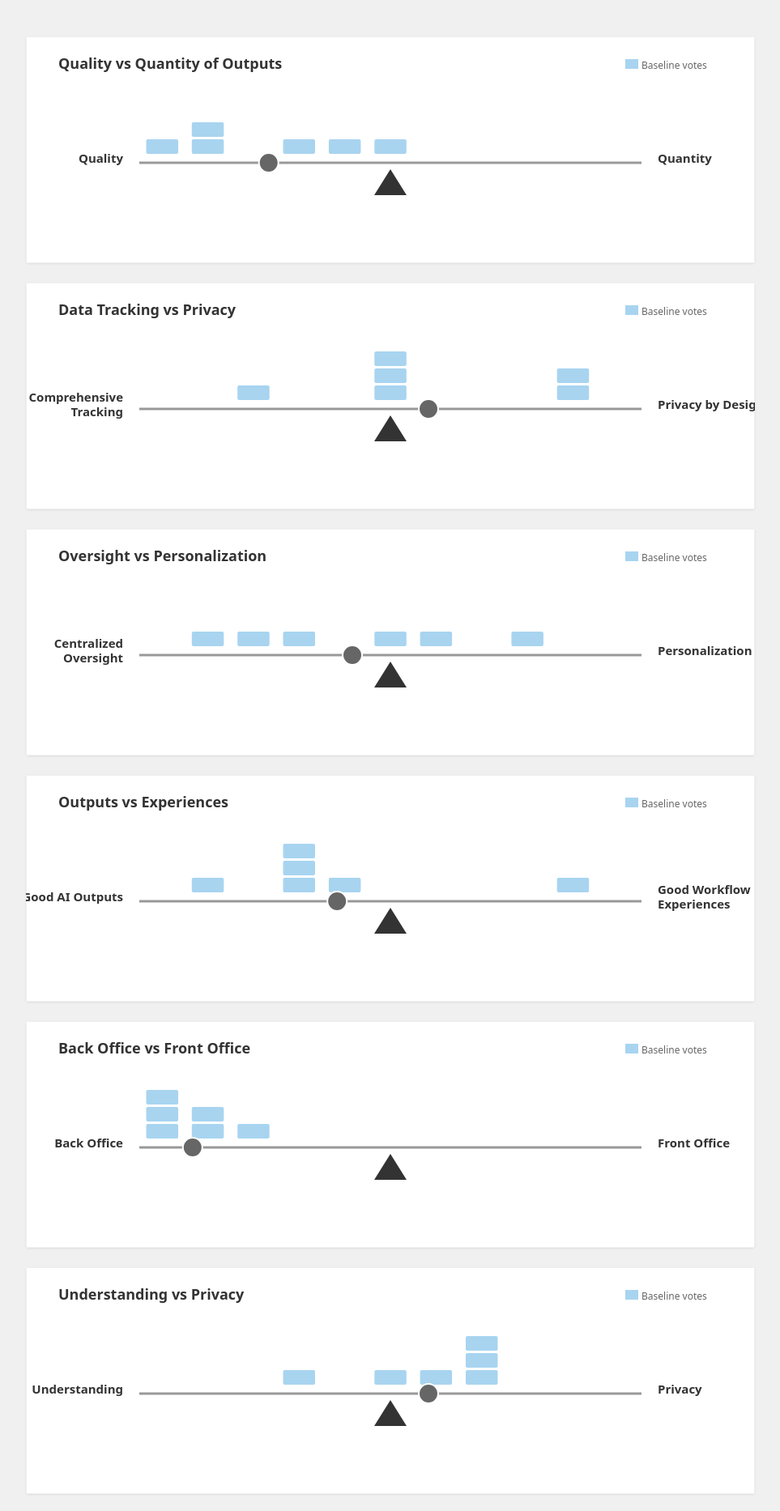
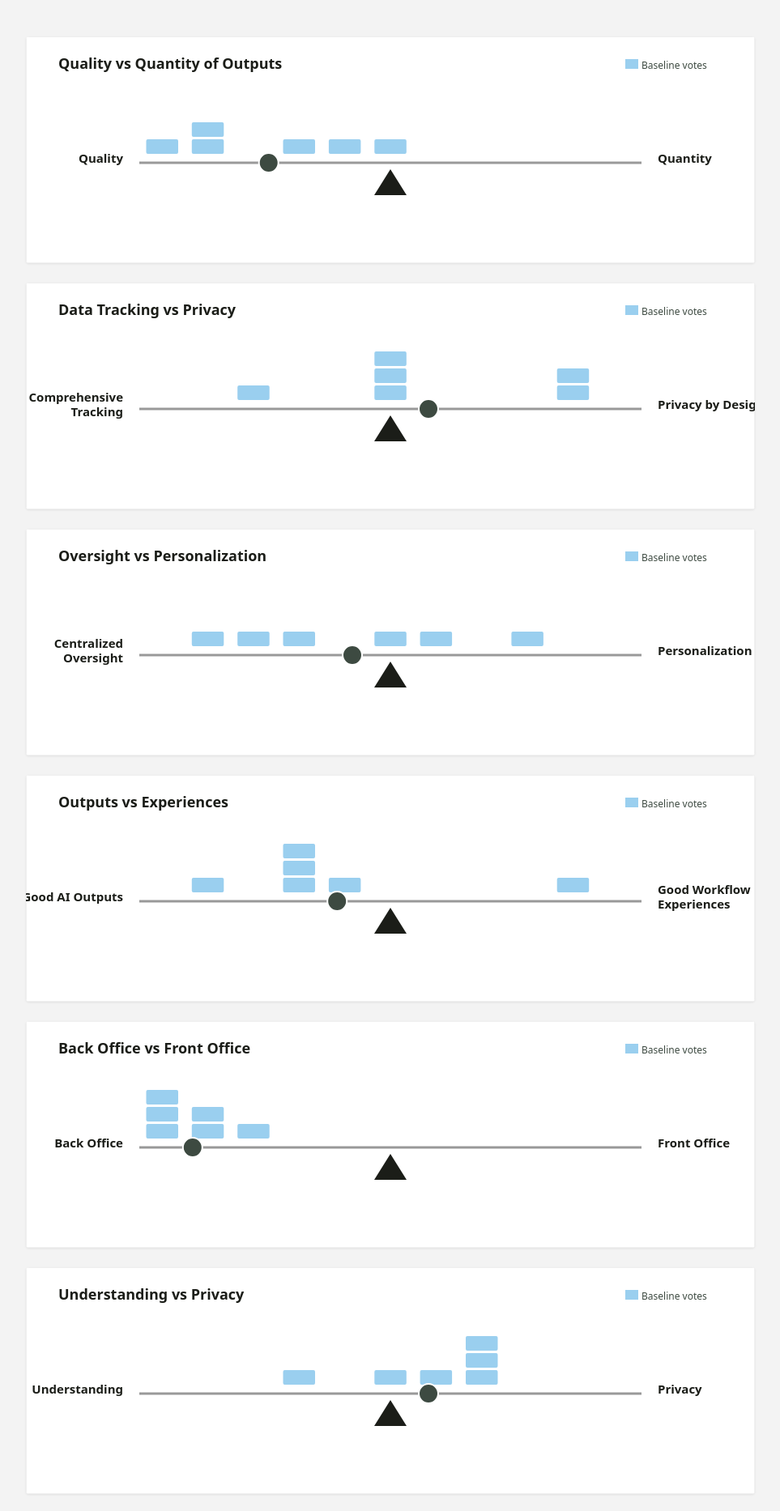
Before and after one commit to TUG-Work/intension-viewer, a website: page public/index.html in a window 1280 px wide. Shown: the part 122-1988 px from the top of the page at 81% size, without its empty margins (152-1115 px from the left). Drawn offline with Linux system fonts and the light colour scheme.

Commit message:
Apply TUG brand colors from Feb 2024 brand book
- Background: #f3f3f3 (BG Light)
- Text: #1b1d18 (Eclipse)
- Headers: #1b1d18 (Eclipse)
- Vote blocks: #9acfef (Them Light)
- Secondary text: #3d4a41 (Eclipse Medium)

```diff
--- a/public/index.html
+++ b/public/index.html
@@ -11,8 +11,8 @@
       max-width: 960px;
       margin: 0 auto;
       padding: 48px 24px;
-      background: #f0f0f0;
-      color: #333;
+      background: #f3f3f3;
+      color: #1b1d18;
     }
     header { text-align: center; margin-bottom: 48px; }
     h1 { font-size: 28px; font-weight: 600; margin: 0 0 8px 0; }
@@ -49,9 +49,9 @@
   <text x="40" y="40"
         font-family="system-ui, -apple-system, sans-serif"
         font-size="18" font-weight="600"
-        fill="#333333">Quality vs Quantity of Outputs</text>
-  <rect x="740" y="28" width="16" height="12" fill="#a8d4f0"/>
-  <text x="760" y="40" font-family="system-ui" font-size="12" fill="#666666">Baseline votes</text>
+        fill="#1b1d18">Quality vs Quantity of Outputs</text>
+  <rect x="740" y="28" width="16" height="12" fill="#9acfef"/>
+  <text x="760" y="40" font-family="system-ui" font-size="12" fill="#3d4a41">Baseline votes</text>
   <!-- Continuum line -->
   <line x1="140" y1="156"
         x2="760" y2="156"
@@ -59,19 +59,19 @@
 
   <!-- Fulcrum triangle -->
   <polygon points="450,164 430,196 470,196"
-           fill="#333333"/>
-  <rect x="148.5" y="127.0" width="39.5" height="18" fill="#a8d4f0" rx="2"/>
-  <rect x="204.8" y="127.0" width="39.5" height="18" fill="#a8d4f0" rx="2"/>
-  <rect x="204.8" y="106.0" width="39.5" height="18" fill="#a8d4f0" rx="2"/>
-  <rect x="317.5" y="127.0" width="39.5" height="18" fill="#a8d4f0" rx="2"/>
-  <rect x="373.9" y="127.0" width="39.5" height="18" fill="#a8d4f0" rx="2"/>
-  <rect x="430.3" y="127.0" width="39.5" height="18" fill="#a8d4f0" rx="2"/>
+           fill="#1b1d18"/>
+  <rect x="148.5" y="127.0" width="39.5" height="18" fill="#9acfef" rx="2"/>
+  <rect x="204.8" y="127.0" width="39.5" height="18" fill="#9acfef" rx="2"/>
+  <rect x="204.8" y="106.0" width="39.5" height="18" fill="#9acfef" rx="2"/>
+  <rect x="317.5" y="127.0" width="39.5" height="18" fill="#9acfef" rx="2"/>
+  <rect x="373.9" y="127.0" width="39.5" height="18" fill="#9acfef" rx="2"/>
+  <rect x="430.3" y="127.0" width="39.5" height="18" fill="#9acfef" rx="2"/>
 
   <circle cx="299.7" cy="156" r="12"
-          fill="#666666" stroke="#fff" stroke-width="2"/>
+          fill="#3d4a41" stroke="#fff" stroke-width="2"/>
 
-  <text x="120" y="156.0" text-anchor="end" font-family="system-ui, -apple-system, sans-serif" font-size="15" font-weight="600" fill="#333333">Quality</text>
-  <text x="780" y="156.0" text-anchor="start" font-family="system-ui, -apple-system, sans-serif" font-size="15" font-weight="600" fill="#333333">Quantity</text>
+  <text x="120" y="156.0" text-anchor="end" font-family="system-ui, -apple-system, sans-serif" font-size="15" font-weight="600" fill="#1b1d18">Quality</text>
+  <text x="780" y="156.0" text-anchor="start" font-family="system-ui, -apple-system, sans-serif" font-size="15" font-weight="600" fill="#1b1d18">Quantity</text>
 </svg>
   </div>
   <div class="continuum">
@@ -82,9 +82,9 @@
   <text x="40" y="40"
         font-family="system-ui, -apple-system, sans-serif"
         font-size="18" font-weight="600"
-        fill="#333333">Data Tracking vs Privacy</text>
-  <rect x="740" y="28" width="16" height="12" fill="#a8d4f0"/>
-  <text x="760" y="40" font-family="system-ui" font-size="12" fill="#666666">Baseline votes</text>
+        fill="#1b1d18">Data Tracking vs Privacy</text>
+  <rect x="740" y="28" width="16" height="12" fill="#9acfef"/>
+  <text x="760" y="40" font-family="system-ui" font-size="12" fill="#3d4a41">Baseline votes</text>
   <!-- Continuum line -->
   <line x1="140" y1="156"
         x2="760" y2="156"
@@ -92,20 +92,20 @@
 
   <!-- Fulcrum triangle -->
   <polygon points="450,164 430,196 470,196"
-           fill="#333333"/>
-  <rect x="261.2" y="127.0" width="39.5" height="18" fill="#a8d4f0" rx="2"/>
-  <rect x="430.3" y="127.0" width="39.5" height="18" fill="#a8d4f0" rx="2"/>
-  <rect x="430.3" y="106.0" width="39.5" height="18" fill="#a8d4f0" rx="2"/>
-  <rect x="430.3" y="85.0" width="39.5" height="18" fill="#a8d4f0" rx="2"/>
-  <rect x="655.7" y="127.0" width="39.5" height="18" fill="#a8d4f0" rx="2"/>
-  <rect x="655.7" y="106.0" width="39.5" height="18" fill="#a8d4f0" rx="2"/>
+           fill="#1b1d18"/>
+  <rect x="261.2" y="127.0" width="39.5" height="18" fill="#9acfef" rx="2"/>
+  <rect x="430.3" y="127.0" width="39.5" height="18" fill="#9acfef" rx="2"/>
+  <rect x="430.3" y="106.0" width="39.5" height="18" fill="#9acfef" rx="2"/>
+  <rect x="430.3" y="85.0" width="39.5" height="18" fill="#9acfef" rx="2"/>
+  <rect x="655.7" y="127.0" width="39.5" height="18" fill="#9acfef" rx="2"/>
+  <rect x="655.7" y="106.0" width="39.5" height="18" fill="#9acfef" rx="2"/>
 
   <circle cx="497.0" cy="156" r="12"
-          fill="#666666" stroke="#fff" stroke-width="2"/>
+          fill="#3d4a41" stroke="#fff" stroke-width="2"/>
 
-  <text x="120" y="147.0" text-anchor="end" font-family="system-ui, -apple-system, sans-serif" font-size="15" font-weight="600" fill="#333333">Comprehensive</text>
-  <text x="120" y="165.0" text-anchor="end" font-family="system-ui, -apple-system, sans-serif" font-size="15" font-weight="600" fill="#333333">Tracking</text>
-  <text x="780" y="156.0" text-anchor="start" font-family="system-ui, -apple-system, sans-serif" font-size="15" font-weight="600" fill="#333333">Privacy by Design</text>
+  <text x="120" y="147.0" text-anchor="end" font-family="system-ui, -apple-system, sans-serif" font-size="15" font-weight="600" fill="#1b1d18">Comprehensive</text>
+  <text x="120" y="165.0" text-anchor="end" font-family="system-ui, -apple-system, sans-serif" font-size="15" font-weight="600" fill="#1b1d18">Tracking</text>
+  <text x="780" y="156.0" text-anchor="start" font-family="system-ui, -apple-system, sans-serif" font-size="15" font-weight="600" fill="#1b1d18">Privacy by Design</text>
 </svg>
   </div>
   <div class="continuum">
@@ -116,9 +116,9 @@
   <text x="40" y="40"
         font-family="system-ui, -apple-system, sans-serif"
         font-size="18" font-weight="600"
-        fill="#333333">Oversight vs Personalization</text>
-  <rect x="740" y="28" width="16" height="12" fill="#a8d4f0"/>
-  <text x="760" y="40" font-family="system-ui" font-size="12" fill="#666666">Baseline votes</text>
+        fill="#1b1d18">Oversight vs Personalization</text>
+  <rect x="740" y="28" width="16" height="12" fill="#9acfef"/>
+  <text x="760" y="40" font-family="system-ui" font-size="12" fill="#3d4a41">Baseline votes</text>
   <!-- Continuum line -->
   <line x1="140" y1="156"
         x2="760" y2="156"
@@ -126,20 +126,20 @@
 
   <!-- Fulcrum triangle -->
   <polygon points="450,164 430,196 470,196"
-           fill="#333333"/>
-  <rect x="204.8" y="127.0" width="39.5" height="18" fill="#a8d4f0" rx="2"/>
-  <rect x="261.2" y="127.0" width="39.5" height="18" fill="#a8d4f0" rx="2"/>
-  <rect x="317.5" y="127.0" width="39.5" height="18" fill="#a8d4f0" rx="2"/>
-  <rect x="430.3" y="127.0" width="39.5" height="18" fill="#a8d4f0" rx="2"/>
-  <rect x="486.6" y="127.0" width="39.5" height="18" fill="#a8d4f0" rx="2"/>
-  <rect x="599.4" y="127.0" width="39.5" height="18" fill="#a8d4f0" rx="2"/>
+           fill="#1b1d18"/>
+  <rect x="204.8" y="127.0" width="39.5" height="18" fill="#9acfef" rx="2"/>
+  <rect x="261.2" y="127.0" width="39.5" height="18" fill="#9acfef" rx="2"/>
+  <rect x="317.5" y="127.0" width="39.5" height="18" fill="#9acfef" rx="2"/>
+  <rect x="430.3" y="127.0" width="39.5" height="18" fill="#9acfef" rx="2"/>
+  <rect x="486.6" y="127.0" width="39.5" height="18" fill="#9acfef" rx="2"/>
+  <rect x="599.4" y="127.0" width="39.5" height="18" fill="#9acfef" rx="2"/>
 
   <circle cx="403.0" cy="156" r="12"
-          fill="#666666" stroke="#fff" stroke-width="2"/>
+          fill="#3d4a41" stroke="#fff" stroke-width="2"/>
 
-  <text x="120" y="147.0" text-anchor="end" font-family="system-ui, -apple-system, sans-serif" font-size="15" font-weight="600" fill="#333333">Centralized</text>
-  <text x="120" y="165.0" text-anchor="end" font-family="system-ui, -apple-system, sans-serif" font-size="15" font-weight="600" fill="#333333">Oversight</text>
-  <text x="780" y="156.0" text-anchor="start" font-family="system-ui, -apple-system, sans-serif" font-size="15" font-weight="600" fill="#333333">Personalization</text>
+  <text x="120" y="147.0" text-anchor="end" font-family="system-ui, -apple-system, sans-serif" font-size="15" font-weight="600" fill="#1b1d18">Centralized</text>
+  <text x="120" y="165.0" text-anchor="end" font-family="system-ui, -apple-system, sans-serif" font-size="15" font-weight="600" fill="#1b1d18">Oversight</text>
+  <text x="780" y="156.0" text-anchor="start" font-family="system-ui, -apple-system, sans-serif" font-size="15" font-weight="600" fill="#1b1d18">Personalization</text>
 </svg>
   </div>
   <div class="continuum">
@@ -150,9 +150,9 @@
   <text x="40" y="40"
         font-family="system-ui, -apple-system, sans-serif"
         font-size="18" font-weight="600"
-        fill="#333333">Outputs vs Experiences</text>
-  <rect x="740" y="28" width="16" height="12" fill="#a8d4f0"/>
-  <text x="760" y="40" font-family="system-ui" font-size="12" fill="#666666">Baseline votes</text>
+        fill="#1b1d18">Outputs vs Experiences</text>
+  <rect x="740" y="28" width="16" height="12" fill="#9acfef"/>
+  <text x="760" y="40" font-family="system-ui" font-size="12" fill="#3d4a41">Baseline votes</text>
   <!-- Continuum line -->
   <line x1="140" y1="156"
         x2="760" y2="156"
@@ -160,20 +160,20 @@
 
   <!-- Fulcrum triangle -->
   <polygon points="450,164 430,196 470,196"
-           fill="#333333"/>
-  <rect x="204.8" y="127.0" width="39.5" height="18" fill="#a8d4f0" rx="2"/>
-  <rect x="317.5" y="127.0" width="39.5" height="18" fill="#a8d4f0" rx="2"/>
-  <rect x="317.5" y="106.0" width="39.5" height="18" fill="#a8d4f0" rx="2"/>
-  <rect x="317.5" y="85.0" width="39.5" height="18" fill="#a8d4f0" rx="2"/>
-  <rect x="373.9" y="127.0" width="39.5" height="18" fill="#a8d4f0" rx="2"/>
-  <rect x="655.7" y="127.0" width="39.5" height="18" fill="#a8d4f0" rx="2"/>
+           fill="#1b1d18"/>
+  <rect x="204.8" y="127.0" width="39.5" height="18" fill="#9acfef" rx="2"/>
+  <rect x="317.5" y="127.0" width="39.5" height="18" fill="#9acfef" rx="2"/>
+  <rect x="317.5" y="106.0" width="39.5" height="18" fill="#9acfef" rx="2"/>
+  <rect x="317.5" y="85.0" width="39.5" height="18" fill="#9acfef" rx="2"/>
+  <rect x="373.9" y="127.0" width="39.5" height="18" fill="#9acfef" rx="2"/>
+  <rect x="655.7" y="127.0" width="39.5" height="18" fill="#9acfef" rx="2"/>
 
   <circle cx="384.2" cy="156" r="12"
-          fill="#666666" stroke="#fff" stroke-width="2"/>
+          fill="#3d4a41" stroke="#fff" stroke-width="2"/>
 
-  <text x="120" y="156.0" text-anchor="end" font-family="system-ui, -apple-system, sans-serif" font-size="15" font-weight="600" fill="#333333">Good AI Outputs</text>
-  <text x="780" y="147.0" text-anchor="start" font-family="system-ui, -apple-system, sans-serif" font-size="15" font-weight="600" fill="#333333">Good Workflow</text>
-  <text x="780" y="165.0" text-anchor="start" font-family="system-ui, -apple-system, sans-serif" font-size="15" font-weight="600" fill="#333333">Experiences</text>
+  <text x="120" y="156.0" text-anchor="end" font-family="system-ui, -apple-system, sans-serif" font-size="15" font-weight="600" fill="#1b1d18">Good AI Outputs</text>
+  <text x="780" y="147.0" text-anchor="start" font-family="system-ui, -apple-system, sans-serif" font-size="15" font-weight="600" fill="#1b1d18">Good Workflow</text>
+  <text x="780" y="165.0" text-anchor="start" font-family="system-ui, -apple-system, sans-serif" font-size="15" font-weight="600" fill="#1b1d18">Experiences</text>
 </svg>
   </div>
   <div class="continuum">
@@ -184,9 +184,9 @@
   <text x="40" y="40"
         font-family="system-ui, -apple-system, sans-serif"
         font-size="18" font-weight="600"
-        fill="#333333">Back Office vs Front Office</text>
-  <rect x="740" y="28" width="16" height="12" fill="#a8d4f0"/>
-  <text x="760" y="40" font-family="system-ui" font-size="12" fill="#666666">Baseline votes</text>
+        fill="#1b1d18">Back Office vs Front Office</text>
+  <rect x="740" y="28" width="16" height="12" fill="#9acfef"/>
+  <text x="760" y="40" font-family="system-ui" font-size="12" fill="#3d4a41">Baseline votes</text>
   <!-- Continuum line -->
   <line x1="140" y1="156"
         x2="760" y2="156"
@@ -194,19 +194,19 @@
 
   <!-- Fulcrum triangle -->
   <polygon points="450,164 430,196 470,196"
-           fill="#333333"/>
-  <rect x="148.5" y="127.0" width="39.5" height="18" fill="#a8d4f0" rx="2"/>
-  <rect x="148.5" y="106.0" width="39.5" height="18" fill="#a8d4f0" rx="2"/>
-  <rect x="148.5" y="85.0" width="39.5" height="18" fill="#a8d4f0" rx="2"/>
-  <rect x="204.8" y="127.0" width="39.5" height="18" fill="#a8d4f0" rx="2"/>
-  <rect x="204.8" y="106.0" width="39.5" height="18" fill="#a8d4f0" rx="2"/>
-  <rect x="261.2" y="127.0" width="39.5" height="18" fill="#a8d4f0" rx="2"/>
+           fill="#1b1d18"/>
+  <rect x="148.5" y="127.0" width="39.5" height="18" fill="#9acfef" rx="2"/>
+  <rect x="148.5" y="106.0" width="39.5" height="18" fill="#9acfef" rx="2"/>
+  <rect x="148.5" y="85.0" width="39.5" height="18" fill="#9acfef" rx="2"/>
+  <rect x="204.8" y="127.0" width="39.5" height="18" fill="#9acfef" rx="2"/>
+  <rect x="204.8" y="106.0" width="39.5" height="18" fill="#9acfef" rx="2"/>
+  <rect x="261.2" y="127.0" width="39.5" height="18" fill="#9acfef" rx="2"/>
 
   <circle cx="205.8" cy="156" r="12"
-          fill="#666666" stroke="#fff" stroke-width="2"/>
+          fill="#3d4a41" stroke="#fff" stroke-width="2"/>
 
-  <text x="120" y="156.0" text-anchor="end" font-family="system-ui, -apple-system, sans-serif" font-size="15" font-weight="600" fill="#333333">Back Office</text>
-  <text x="780" y="156.0" text-anchor="start" font-family="system-ui, -apple-system, sans-serif" font-size="15" font-weight="600" fill="#333333">Front Office</text>
+  <text x="120" y="156.0" text-anchor="end" font-family="system-ui, -apple-system, sans-serif" font-size="15" font-weight="600" fill="#1b1d18">Back Office</text>
+  <text x="780" y="156.0" text-anchor="start" font-family="system-ui, -apple-system, sans-serif" font-size="15" font-weight="600" fill="#1b1d18">Front Office</text>
 </svg>
   </div>
   <div class="continuum">
@@ -217,9 +217,9 @@
   <text x="40" y="40"
         font-family="system-ui, -apple-system, sans-serif"
         font-size="18" font-weight="600"
-        fill="#333333">Understanding vs Privacy</text>
-  <rect x="740" y="28" width="16" height="12" fill="#a8d4f0"/>
-  <text x="760" y="40" font-family="system-ui" font-size="12" fill="#666666">Baseline votes</text>
+        fill="#1b1d18">Understanding vs Privacy</text>
+  <rect x="740" y="28" width="16" height="12" fill="#9acfef"/>
+  <text x="760" y="40" font-family="system-ui" font-size="12" fill="#3d4a41">Baseline votes</text>
   <!-- Continuum line -->
   <line x1="140" y1="156"
         x2="760" y2="156"
@@ -227,19 +227,19 @@
 
   <!-- Fulcrum triangle -->
   <polygon points="450,164 430,196 470,196"
-           fill="#333333"/>
-  <rect x="317.5" y="127.0" width="39.5" height="18" fill="#a8d4f0" rx="2"/>
-  <rect x="430.3" y="127.0" width="39.5" height="18" fill="#a8d4f0" rx="2"/>
-  <rect x="486.6" y="127.0" width="39.5" height="18" fill="#a8d4f0" rx="2"/>
-  <rect x="543.0" y="127.0" width="39.5" height="18" fill="#a8d4f0" rx="2"/>
-  <rect x="543.0" y="106.0" width="39.5" height="18" fill="#a8d4f0" rx="2"/>
-  <rect x="543.0" y="85.0" width="39.5" height="18" fill="#a8d4f0" rx="2"/>
+           fill="#1b1d18"/>
+  <rect x="317.5" y="127.0" width="39.5" height="18" fill="#9acfef" rx="2"/>
+  <rect x="430.3" y="127.0" width="39.5" height="18" fill="#9acfef" rx="2"/>
+  <rect x="486.6" y="127.0" width="39.5" height="18" fill="#9acfef" rx="2"/>
+  <rect x="543.0" y="127.0" width="39.5" height="18" fill="#9acfef" rx="2"/>
+  <rect x="543.0" y="106.0" width="39.5" height="18" fill="#9acfef" rx="2"/>
+  <rect x="543.0" y="85.0" width="39.5" height="18" fill="#9acfef" rx="2"/>
 
   <circle cx="497.0" cy="156" r="12"
-          fill="#666666" stroke="#fff" stroke-width="2"/>
+          fill="#3d4a41" stroke="#fff" stroke-width="2"/>
 
-  <text x="120" y="156.0" text-anchor="end" font-family="system-ui, -apple-system, sans-serif" font-size="15" font-weight="600" fill="#333333">Understanding</text>
-  <text x="780" y="156.0" text-anchor="start" font-family="system-ui, -apple-system, sans-serif" font-size="15" font-weight="600" fill="#333333">Privacy</text>
+  <text x="120" y="156.0" text-anchor="end" font-family="system-ui, -apple-system, sans-serif" font-size="15" font-weight="600" fill="#1b1d18">Understanding</text>
+  <text x="780" y="156.0" text-anchor="start" font-family="system-ui, -apple-system, sans-serif" font-size="15" font-weight="600" fill="#1b1d18">Privacy</text>
 </svg>
   </div>
   <div class="continuum">
@@ -250,9 +250,9 @@
   <text x="40" y="40"
         font-family="system-ui, -apple-system, sans-serif"
         font-size="18" font-weight="600"
-        fill="#333333">Responsive vs Inclusive Governance</text>
-  <rect x="740" y="28" width="16" height="12" fill="#a8d4f0"/>
-  <text x="760" y="40" font-family="system-ui" font-size="12" fill="#666666">Baseline votes</text>
+        fill="#1b1d18">Responsive vs Inclusive Governance</text>
+  <rect x="740" y="28" width="16" height="12" fill="#9acfef"/>
+  <text x="760" y="40" font-family="system-ui" font-size="12" fill="#3d4a41">Baseline votes</text>
   <!-- Continuum line -->
   <line x1="140" y1="156"
         x2="760" y2="156"
@@ -260,19 +260,19 @@
 
   <!-- Fulcrum triangle -->
   <polygon points="450,164 430,196 470,196"
-           fill="#333333"/>
-  <rect x="261.2" y="127.0" width="39.5" height="18" fill="#a8d4f0" rx="2"/>
-  <rect x="317.5" y="127.0" width="39.5" height="18" fill="#a8d4f0" rx="2"/>
-  <rect x="373.9" y="127.0" width="39.5" height="18" fill="#a8d4f0" rx="2"/>
-  <rect x="373.9" y="106.0" width="39.5" height="18" fill="#a8d4f0" rx="2"/>
-  <rect x="486.6" y="127.0" width="39.5" height="18" fill="#a8d4f0" rx="2"/>
-  <rect x="543.0" y="127.0" width="39.5" height="18" fill="#a8d4f0" rx="2"/>
+           fill="#1b1d18"/>
+  <rect x="261.2" y="127.0" width="39.5" height="18" fill="#9acfef" rx="2"/>
+  <rect x="317.5" y="127.0" width="39.5" height="18" fill="#9acfef" rx="2"/>
+  <rect x="373.9" y="127.0" width="39.5" height="18" fill="#9acfef" rx="2"/>
+  <rect x="373.9" y="106.0" width="39.5" height="18" fill="#9acfef" rx="2"/>
+  <rect x="486.6" y="127.0" width="39.5" height="18" fill="#9acfef" rx="2"/>
+  <rect x="543.0" y="127.0" width="39.5" height="18" fill="#9acfef" rx="2"/>
 
   <circle cx="412.4" cy="156" r="12"
-          fill="#666666" stroke="#fff" stroke-width="2"/>
+          fill="#3d4a41" stroke="#fff" stroke-width="2"/>
 
-  <text x="120" y="156.0" text-anchor="end" font-family="system-ui, -apple-system, sans-serif" font-size="15" font-weight="600" fill="#333333">Quick Response</text>
-  <text x="780" y="156.0" text-anchor="start" font-family="system-ui, -apple-system, sans-serif" font-size="15" font-weight="600" fill="#333333">Inclusive Process</text>
+  <text x="120" y="156.0" text-anchor="end" font-family="system-ui, -apple-system, sans-serif" font-size="15" font-weight="600" fill="#1b1d18">Quick Response</text>
+  <text x="780" y="156.0" text-anchor="start" font-family="system-ui, -apple-system, sans-serif" font-size="15" font-weight="600" fill="#1b1d18">Inclusive Process</text>
 </svg>
   </div>
   <div class="stats">
```
Also changed, not shown: public/results.html (+6 -6 lines), public/tug-brand.css (added, +27 -0 lines), public/vote.html (+4 -4 lines).
